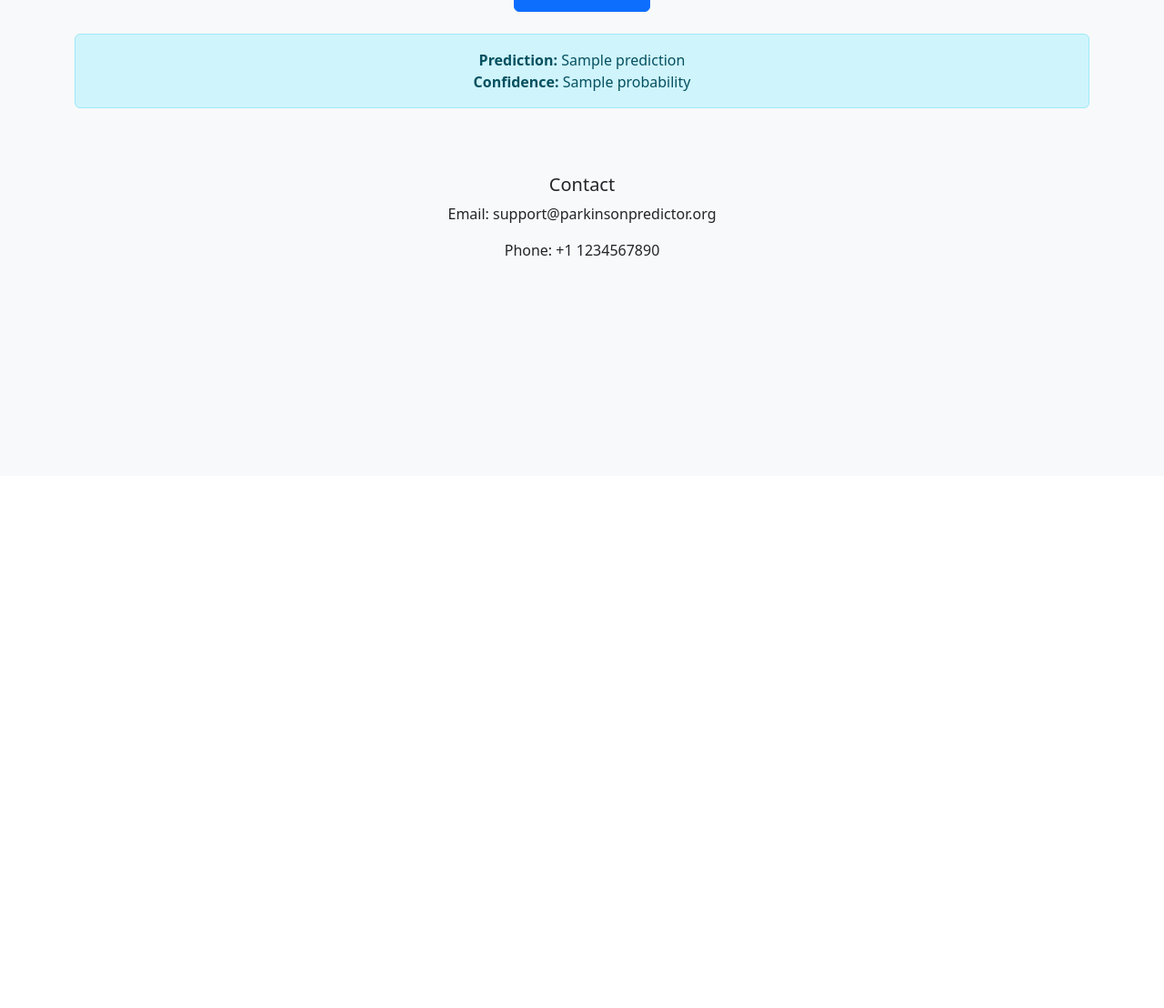
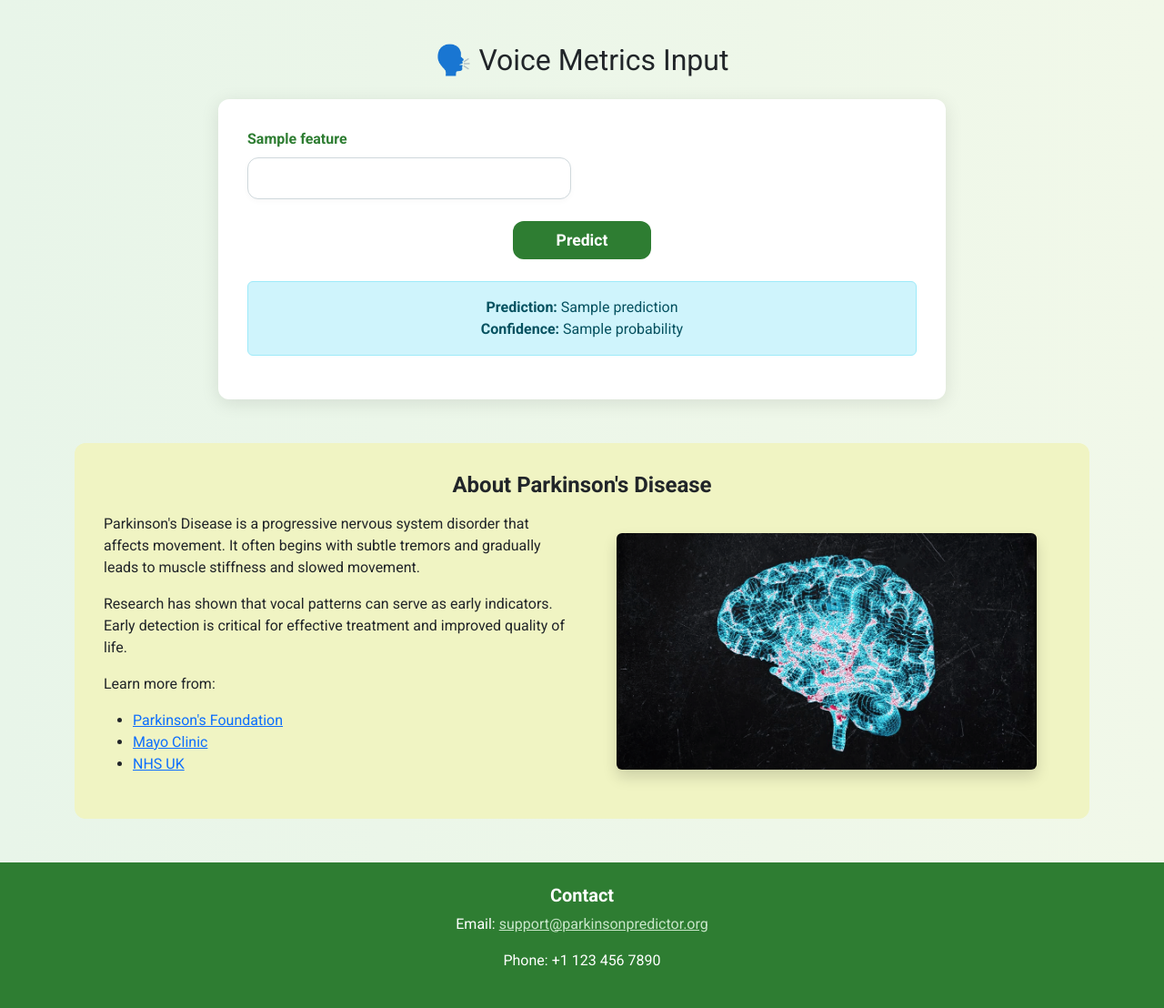
Before and after one commit to DhRUVwol/parkinson-disease-prediction, a Flask app: template templates/index.html in a window 1280 px wide. Shown: the part 277-1385 px from the top of the page at 91% size. Before the commit the page ends 558 px from the top, so only its background shows below. Run offline with Flask 3, Linux system fonts and the light colour scheme; the template is opened without the code that fills it: most values are stand-ins (such as "Sample title", 1, 10 or a date in 2020); parts of the project's set-up code (start-up, migrations or seed data) failed here and were passed over.

Commit message:
final commit

```diff
--- a/templates/index.html
+++ b/templates/index.html
@@ -1,16 +1,126 @@
 <!DOCTYPE html>
 <html lang="en">
 <head>
-    <meta charset="UTF-8">
+  <meta charset="UTF-8" />
   <title>Parkinson's Disease Prediction</title>
-    <meta name="viewport" content="width=device-width, initial-scale=1">
-    <!-- Bootstrap CDN -->
-    <link href="https://cdn.jsdelivr.net/npm/bootstrap@5.3.3/dist/css/bootstrap.min.css" rel="stylesheet">
+  <meta name="viewport" content="width=device-width, initial-scale=1" />
+  <!-- Bootstrap -->
+  <link href="https://cdn.jsdelivr.net/npm/bootstrap@5.3.3/dist/css/bootstrap.min.css" rel="stylesheet" />
+  <!-- Google Fonts -->
+  <link href="https://fonts.googleapis.com/css2?family=Roboto:wght@400;700&display=swap" rel="stylesheet" />
+  <!-- Lottie Player -->
+  <script src="https://unpkg.com/@lottiefiles/lottie-player@latest/dist/lottie-player.js"></script>
+
+  <style>
+    body {
+      background: linear-gradient(to right, #e8f5e9, #f1f8e9);
+      font-family: 'Roboto', sans-serif;
+    }
+
+    .navbar {
+      box-shadow: 0 4px 8px rgba(0, 0, 0, 0.1);
+    }
+
+    .hero-banner {
+    background: url('https://images.unsplash.com/photo-1630437281481-8a6a50c2bcb5?ixlib=rb-4.0.3&auto=format&fit=crop&w=1500&q=80') no-repeat center center;
+    background-size: cover;
+    height: 220px; /* Reduced from 350px */
+    padding: 1rem 0; /* Optional: Adds minimal padding */
+    display: flex;
+    align-items: center;
+    justify-content: center;
+    color: white;
+    text-shadow: 1px 1px 3px black;
+    }
+
+    .hero-banner h1 {
+      font-size: 3rem;
+      font-weight: bold;
+    }
+
+    .form-section {
+      background: white;
+      padding: 2rem;
+      border-radius: 12px;
+      box-shadow: 0 4px 20px rgba(0, 0, 0, 0.1);
+      transition: transform 0.3s ease;
+    }
+
+    .form-section:hover {
+      transform: translateY(-5px);
+    }
+
+    .form-group label {
+      font-weight: 500;
+    }
+
+    .form-group label {
+        font-weight: 600;
+        margin-bottom: 0.5rem;
+        display: block;
+        color: #2e7d32;
+    }
+
+    .form-control {
+        border-radius: 12px;
+        border: 1px solid #cfd8dc;
+        padding: 0.6rem 1rem;
+        box-shadow: 0 2px 6px rgba(0, 0, 0, 0.03);
+        transition: all 0.3s ease;
+        font-size: 1rem;
+    }
+
+    .form-control:focus {
+        border-color: #66bb6a;
+        box-shadow: 0 0 0 4px rgba(102, 187, 106, 0.2);
+        outline: none;
+    }
+
+    button.btn-primary {
+        background-color: #2e7d32;
+        border: none;
+        border-radius: 12px;
+        font-weight: 600;
+        font-size: 1.1rem;
+        transition: background-color 0.3s ease, transform 0.2s ease;
+    }
+
+    button.btn-primary:hover {
+        background-color: #1b5e20;
+        transform: translateY(-2px);
+    }
+
+    .info-section {
+      background: #f0f4c3;
+      padding: 2rem;
+      border-radius: 12px;
+      margin-top: 3rem;
+    }
+
+    .info-section h4 {
+      font-weight: bold;
+    }
+
+    footer {
+      background: #2e7d32;
+      color: white;
+    }
+
+    footer a {
+      color: #c8e6c9;
+      text-decoration: underline;
+    }
+
+    .lottie-container {
+      max-width: 400px;
+      margin: auto;
+    }
+  </style>
 </head>
-<body style="background-color: #f8f9fa;">
+<body>
   <!-- Navbar -->
   <nav class="navbar navbar-expand-lg navbar-dark bg-success px-4">
-        <a class="navbar-brand" href="#">Parkinson's Disease Prediction</a>
+    <a class="navbar-brand fw-bold" href="#">🧠 Parkinson Predictor</a>
     <div class="ms-auto">
       <ul class="navbar-nav">
         <li class="nav-item"><a class="nav-link active" href="#">Home</a></li>
@@ -19,42 +129,78 @@
     </div>
   </nav>
 
+  <!-- Hero Banner -->
+  <section class="hero-banner text-center">
+    <h1>Early Detection. Better Outcomes.</h1>
+  </section>
+
   <!-- Main Form -->
-    <div class="container mt-5 mb-5">
-        <h2 class="text-center mb-4">Enter Voice Metrics</h2>
+  <div class="container my-5">
+    <h2 class="text-center mb-4">🗣️ Voice Metrics Input</h2>
+
+    <div class="form-section mx-auto" style="max-width: 800px;">
       <form method="POST" action="/predict">
         <div class="row g-4">
           {% for feature in features %}
           <div class="col-md-6">
             <div class="form-group">
               <label for="{{ feature }}">{{ feature }}</label>
-                        <input type="text" class="form-control" name="{{ feature }}" id="{{ feature }}" required>
+              <input type="text" class="form-control" name="{{ feature }}" id="{{ feature }}" required />
             </div>
           </div>
           {% endfor %}
         </div>
 
         <div class="text-center mt-4">
-                <button type="submit" class="btn btn-primary px-5">Predict</button>
+          <button type="submit" class="btn btn-primary px-5 py-2">Predict</button>
         </div>
       </form>
 
       {% if prediction is not none %}
       <div class="alert alert-info mt-4 text-center">
-            <strong>Prediction:</strong> {{ prediction }}
+        <strong>Prediction:</strong> {{ prediction }} <br />
         {% if probability is not none %}
-            <br><strong>Confidence:</strong> {{ probability }}
+        <strong>Confidence:</strong> {{ probability }}
         {% endif %}
       </div>
       {% endif %}
     </div>
 
+
+
+    <!-- Informational Section -->
+    <div class="info-section mt-5">
+      <h4 class="text-center mb-3">About Parkinson's Disease</h4>
+      <div class="row align-items-center">
+        <div class="col-md-6">
+          <p>
+            Parkinson's Disease is a progressive nervous system disorder that affects movement. It often begins with subtle tremors and gradually leads to muscle stiffness and slowed movement.
+          </p>
+          <p>
+            Research has shown that vocal patterns can serve as early indicators. Early detection is critical for effective treatment and improved quality of life.
+          </p>
+          <p>
+            Learn more from:
+            <ul>
+              <li><a href="https://www.parkinson.org/understanding-parkinsons" target="_blank">Parkinson's Foundation</a></li>
+              <li><a href="https://www.mayoclinic.org/diseases-conditions/parkinsons-disease/symptoms-causes/syc-20376055" target="_blank">Mayo Clinic</a></li>
+              <li><a href="https://www.nhs.uk/conditions/parkinsons-disease/" target="_blank">NHS UK</a></li>
+            </ul>
+          </p>
+        </div>
+        <div class="col-md-6 text-center">
+          <img src="{{ url_for('static', filename='image.png') }}" alt="Parkinson brain" class="img-fluid rounded shadow" style="max-width: 90%; height: auto;"/>
+        </div>
+      </div>
+    </div>
+  </div>
+
   <!-- Contact Section -->
-    <footer class="bg-light py-4" id="contact">
+  <footer class="py-4" id="contact">
     <div class="container text-center">
-            <h5>Contact</h5>
-            <p>Email: support@parkinsonpredictor.org</p>
-            <p>Phone: +1 1234567890</p>
+      <h5 class="fw-bold">Contact</h5>
+      <p>Email: <a href="mailto:support@parkinsonpredictor.org">support@parkinsonpredictor.org</a></p>
+      <p>Phone: +1 123 456 7890</p>
     </div>
   </footer>
 
```
Also changed, not shown: static/image.png (added). Lines whose indentation alone changed are shown as unchanged.
